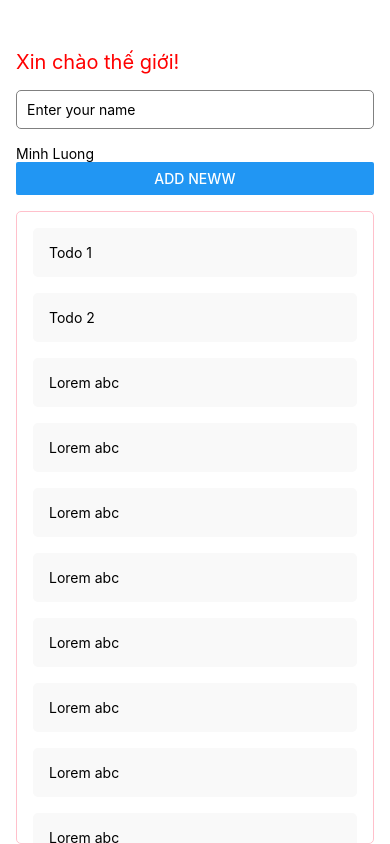
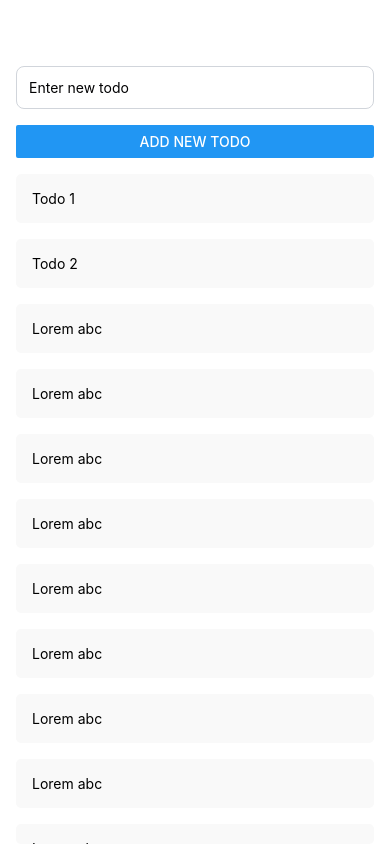
Before and after one commit to minhluongg/hoc-react-native, a React Native app: screen / in a window 390 px wide. Built offline with nearby package versions, Linux system fonts and the light colour scheme.

Commit message:
Video 36 - Todo App Part 1'

```diff
--- a/App.tsx
+++ b/App.tsx
@@ -1,26 +1,11 @@
 import { StatusBar } from "expo-status-bar";
 import { useState } from "react";
-import {
-  Alert,
-  Button,
-  FlatList,
-  ScrollView,
-  StyleSheet,
-  Text,
-  TextInput,
-  View,
-} from "react-native";
+import { StyleSheet, View } from "react-native";
+import InputTodo from "./components/todo/Input.Todo";
+import ListTodo from "./components/todo/List.Todo";
 
 export default function App() {
-  type ItemProps = { title: string };
-  const Item = ({ title }: ItemProps) => (
-    <View style={styles.todo}>
-      <Text>{title}</Text>
-    </View>
-  );
-
-  const [name, setName] = useState<string>("Minh Luong");
-  const [todoList, setTodoList] = useState([
+  const [todoList, setTodoList] = useState<ITodo[]>([
     { id: 1, title: "Todo 1" },
     { id: 2, title: "Todo 2" },
     { id: 3, title: "Lorem abc" },
@@ -40,82 +25,20 @@ export default function App() {
 
   return (
     <View style={styles.container}>
-      <Text style={styles.text}>Xin chào thế giới!</Text>
-      <TextInput
-        style={styles.input}
-        // autoCapitalize="none"
-        autoCorrect={false}
-        placeholder="Enter your name"
-        onChangeText={(val) => setName(val)}
-        // defaultValue="You can type in me ds"
-      ></TextInput>
-      <View>
-        <Text>{name}</Text>
-      </View>
-      <View>
-        <Button
-          title="Add neww"
-          onPress={() => Alert.alert("Simple Button pressed")}
-        />
-      </View>
-      <FlatList
-        style={{
-          borderColor: "pink",
-          borderWidth: 1,
-          padding: 16,
-          borderRadius: 5,
-          marginTop: 16,
-        }}
-        data={todoList}
-        keyExtractor={(item) => item.id.toString()}
-        renderItem={({ item }) => <Item title={item.title} />}
-      ></FlatList>
-      {/* <ScrollView
-        style={{
-          borderColor: "pink",
-          borderWidth: 1,
-          padding: 16,
-          borderRadius: 5,
-          marginTop: 16,
-        }}
-      >
-        {todoList &&
-          todoList.map((todo) => (
-            <View key={todo.id} style={styles.todo}>
-              <Text>{todo.title}</Text>
-            </View>
-          ))}
-      </ScrollView> */}
+      <InputTodo></InputTodo>
+      <ListTodo todoList={todoList} />
+
       <StatusBar style="auto" />
     </View>
   );
 }
 
 const styles = StyleSheet.create({
-  todo: {
-    padding: 16,
-    backgroundColor: "#f9f9f9",
-    borderRadius: 5,
-    marginBottom: 16,
-    fontSize: 16,
-  },
-  input: {
-    height: 40,
-    borderColor: "gray",
-    borderWidth: 1,
-    width: "100%",
-    borderRadius: 5,
-    padding: 10,
-    marginBottom: 16,
-    marginTop: 16,
-  },
   container: {
     flex: 1,
     backgroundColor: "#fff",
     paddingTop: 50,
     paddingHorizontal: 16,
-    // alignItems: 'center',
-    // justifyContent: 'center',
   },
   text: {
     color: "red",
--- /dev/null
+++ b/components/todo/Input.Todo.tsx
@@ -0,0 +1,37 @@
+import React, { useState } from "react";
+import { Alert, Button, StyleSheet, TextInput, View } from "react-native";
+
+const InputTodo = () => {
+  const [name, setName] = useState<string>("");
+  return (
+    <View>
+      <TextInput
+        style={styles.todoInput}
+        value={name}
+        autoCorrect={false}
+        placeholder="Enter new todo"
+        onChangeText={(val) => setName(val)}
+      ></TextInput>
+      <Button
+        title="Add new todo"
+        onPress={() => Alert.alert("Simple Button pressed")}
+      />
+    </View>
+  );
+};
+
+export default InputTodo;
+
+const styles = StyleSheet.create({
+  todoInput: {
+    // height: 40,
+    borderColor: "#d1d5db",
+    color: "#020203",
+    borderWidth: 1,
+    width: "100%",
+    borderRadius: 8,
+    padding: 12,
+    marginBottom: 16,
+    marginTop: 16,
+  },
+});
--- /dev/null
+++ b/components/todo/List.Todo.tsx
@@ -0,0 +1,46 @@
+import React from "react";
+import { FlatList, StyleSheet, Text, View } from "react-native";
+
+type ItemProps = { title: string };
+const Item = ({ title }: ItemProps) => (
+  <View style={styles.todo}>
+    <Text>{title}</Text>
+  </View>
+);
+
+interface IProps {
+  todoList: ITodo[];
+}
+
+const ListTodo = (props: IProps) => {
+  const { todoList } = props;
+  return (
+    <>
+      {" "}
+      <FlatList
+        style={{
+          //   borderColor: "pink",
+          //   borderWidth: 1,
+          //   padding: 16,
+          borderRadius: 5,
+          marginTop: 16,
+        }}
+        data={todoList}
+        keyExtractor={(item) => item.id.toString()}
+        renderItem={({ item }) => <Item title={item.title} />}
+      ></FlatList>
+    </>
+  );
+};
+
+export default ListTodo;
+
+const styles = StyleSheet.create({
+  todo: {
+    padding: 16,
+    backgroundColor: "#f9f9f9",
+    borderRadius: 5,
+    marginBottom: 16,
+    fontSize: 16,
+  },
+});
--- /dev/null
+++ b/types/modal.d.ts
@@ -0,0 +1,4 @@
+interface ITodo {
+  id: number;
+  title: string;
+}
```
